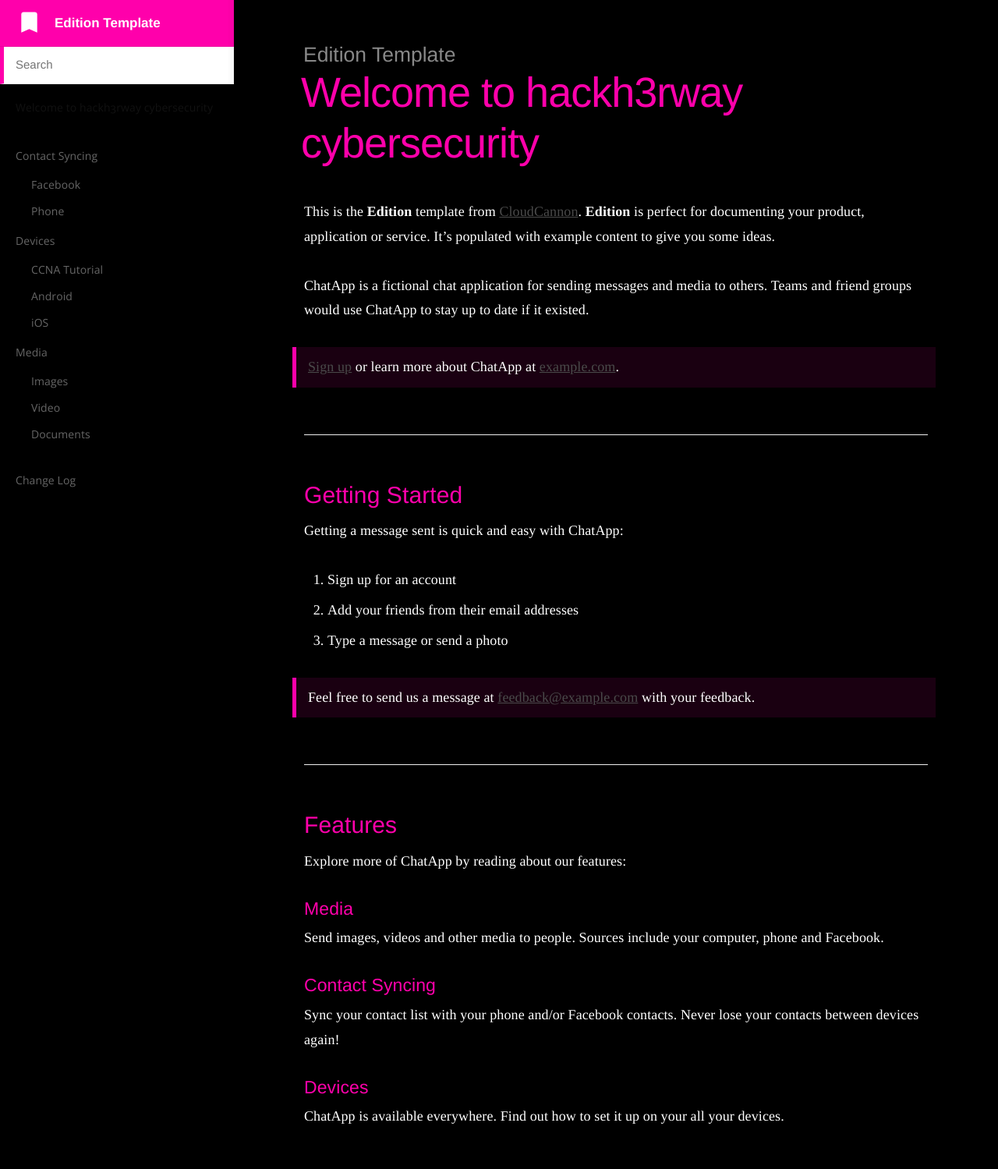
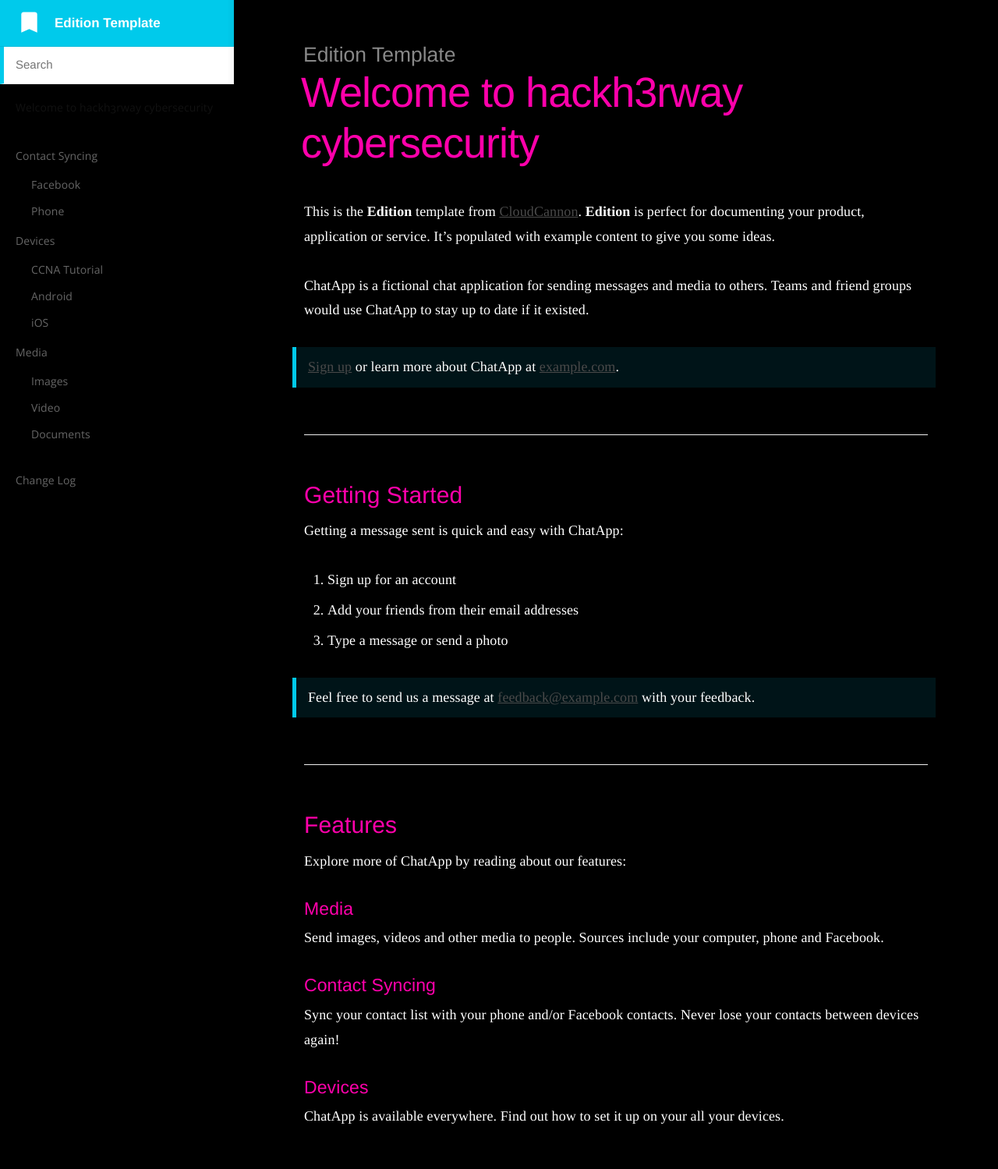
Before and after one commit to d0midigi/Networking-Notes, a Jekyll site: the page built from index.md, in a window 1280 px wide. Shown: the whole page at 78% size. Built offline with Jekyll 4.4.1, drawn with Linux system fonts in a browser that asks for light colours.

Commit message:
Update main.scss

```diff
--- a/css/main.scss
+++ b/css/main.scss
@@ -10,7 +10,7 @@ $content-max-width: 800px;
 $content-color: #fff;
 $content-background-color: #000000;
 
-$brand-colour: #ff00ab;
+$brand-colour: #00caeb;
 $brand-colour-light: mix($brand-colour, $content-background-color, 10%);
 
 $nav-header-background-color: #000000;
```
